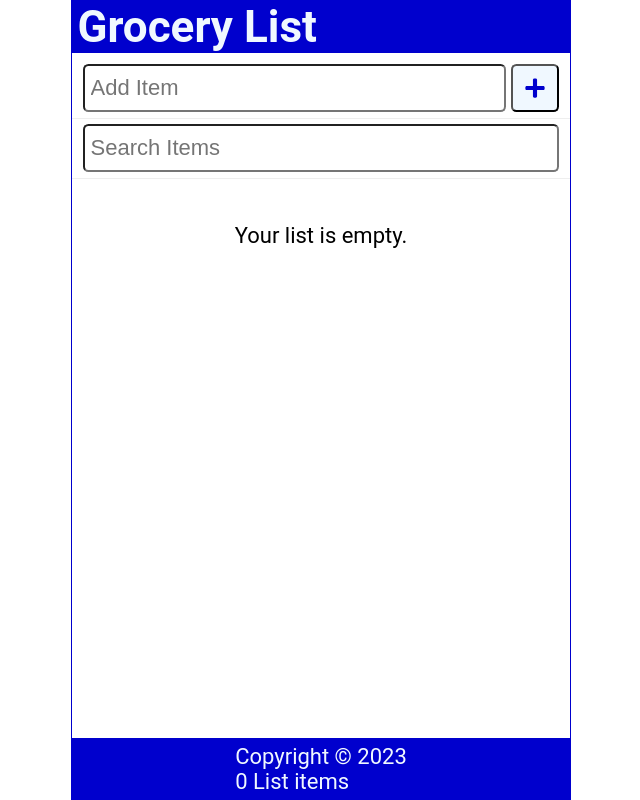
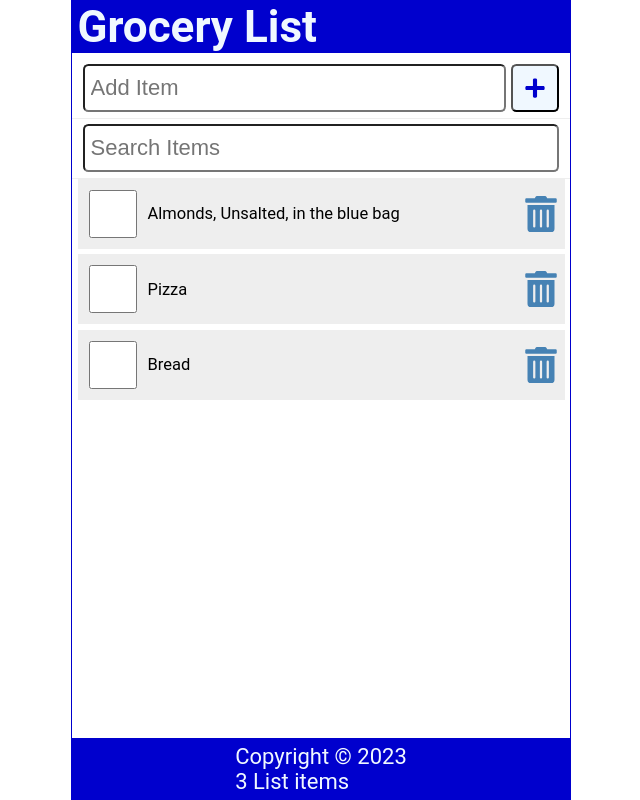
Before and after one commit to jasdhiratrevature/react-demo, a React (Create React App) app: page / in a window 1280 px wide. Shown: the whole page, without its empty margins (319-959 px from the left). Built offline with nearby package versions, Linux system fonts and the light colour scheme; data requests are answered from the project's data file.

Commit message:
13-Fetch-data-from-api

```diff
--- /dev/null
+++ b/data/db.json
@@ -0,0 +1,19 @@
+{
+    "items": [
+        {
+            "id": 1,
+            "checked": false,
+            "item": "Almonds, Unsalted, in the blue bag"
+        },
+        {
+            "id": 2,
+            "checked": false,
+            "item": "Pizza"
+        },
+        {
+            "id": 3,
+            "checked": false,
+            "item": "Bread"
+        }
+    ]
+}
--- a/src/App.js
+++ b/src/App.js
@@ -4,23 +4,40 @@
 import SearchItem from './SearchItem';
 import Content from './Content';
 import Footer from './Footer';
-import { useState,useEffect } from 'react';
+import { useState, useEffect } from 'react';
 
 function App() {
-  const [items, setItems] = useState(JSON.parse(localStorage.getItem('shoppinglist')) || []);
+  const API_URL = 'http://localhost:3500/items';
+  const [items, setItems] = useState([]);
   const [newItem, setNewItem] = useState('')
   const [search, setSearch] = useState('')
+  const [fetchError, setFetchError] = useState(null);
+  const [isLoading, setIsLoading] = useState(true);
 
-  useEffect(()=>{
-    localStorage.setItem('shoppinglist', JSON.stringify(items));
-  },[items])
+  useEffect(() => {
+    const fetchItems = async () => {
+      try {
+        const response = await fetch(API_URL);
+        if (!response.ok) throw Error('Did not receive expected data');
+        const listItems = await response.json();
+        setItems(listItems);
+        setFetchError(null);
+      } catch (err) {
+        setFetchError(err.message);
+      } finally {
+        setIsLoading(false);
+      }
+    }
+
+    setTimeout(() => fetchItems(), 2000);
+  }, [])
 
 
   const addItem = (item) => {
     const id = items.length ? items[items.length - 1].id + 1 : 1;
     const myNewItem = { id, checked: false, item };
     const listItems = [...items, myNewItem];
-  setItems(listItems);
+    setItems(listItems);
   }
 
   const handleSubmit = (e) => {
@@ -46,9 +63,16 @@
       <AddItem newItem={newItem}
         setNewItem={setNewItem}
         handleSubmit={handleSubmit} />
-        <SearchItem search={search} setSearch={setSearch}/>
-      <Content  items={items.filter(item => ((item.item).toLowerCase()).includes(search.toLowerCase()))}
-        handleCheck={handleCheck} handleDelete={handleDelete} />
+      <SearchItem search={search} setSearch={setSearch} />
+      <main>
+        {isLoading && <p>Loading Items...</p>}
+        {fetchError && <p style={{ color: "red" }}>{`Error: ${fetchError}`}</p>}
+        {!fetchError && !isLoading && <Content
+          items={items.filter(item => ((item.item).toLowerCase()).includes(search.toLowerCase()))}
+          handleCheck={handleCheck}
+          handleDelete={handleDelete}
+        />}
+      </main>
       <Footer length={items.length} />
     </div>
   );
--- a/src/Content.js
+++ b/src/Content.js
@@ -3,13 +3,13 @@
 
 function Content({items,handleCheck,handleDelete}) {
  return (
-    <main>
+    <>
       {items.length ? (
        <ItemList items={items} handleCheck={handleCheck} handleDelete={handleDelete}/>
       ) : (
         <p style={{ marginTop: '2rem' }}>Your list is empty.</p>
       )}
-    </main>
+    </>
   )
 }
 
```
